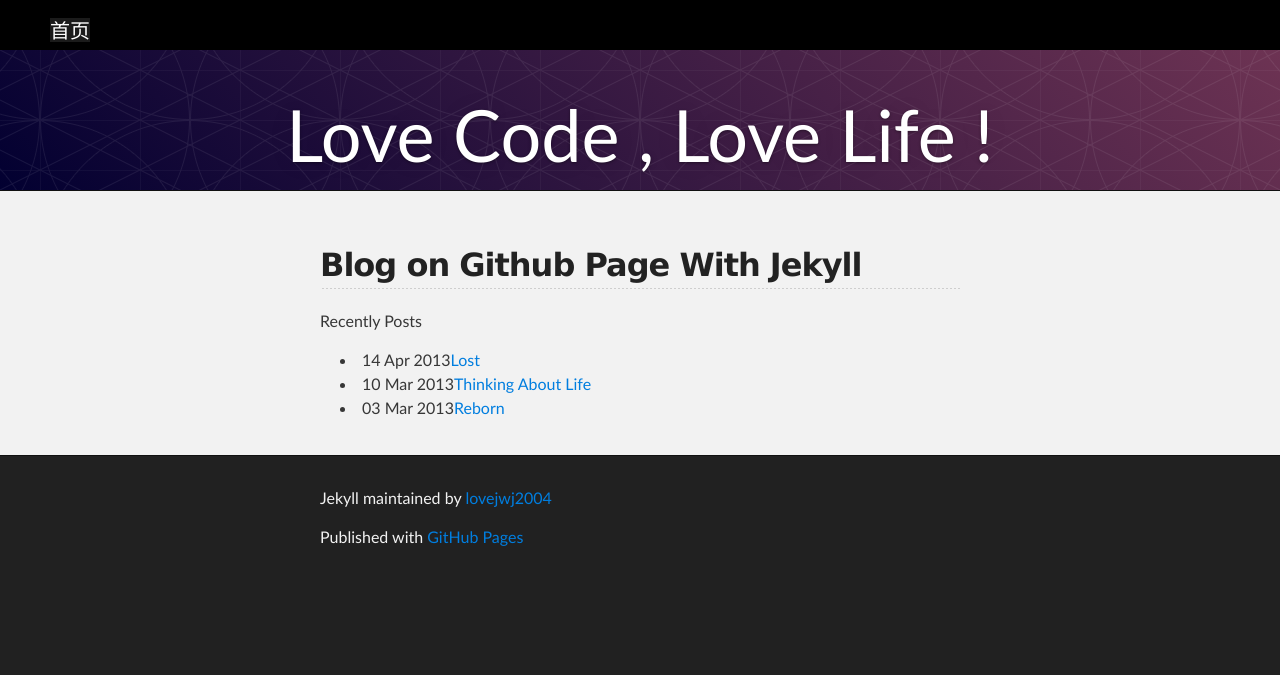
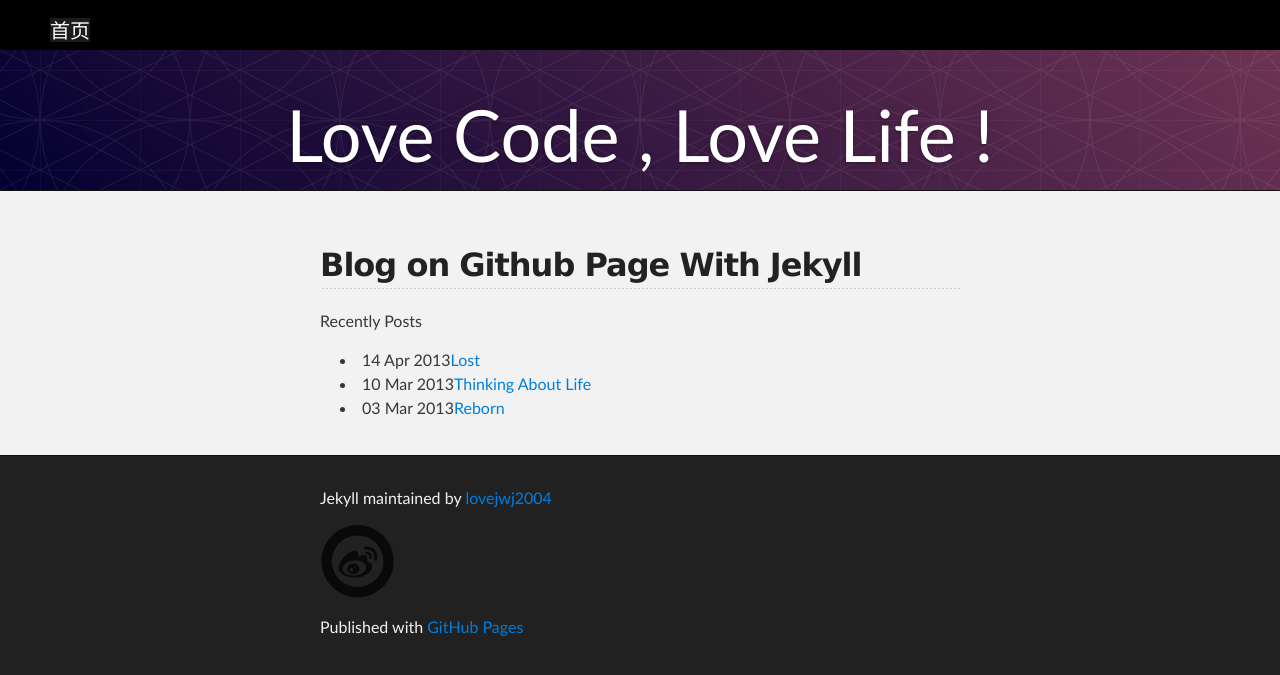
Before and after one commit to lovejwj2004/jekyll, a Jekyll site: the page built from index.html, in a window 1280 px wide. Shown: the top 675 px of the page. Built offline with Jekyll 4.4.1, drawn with Linux system fonts in a browser that asks for light colours.

Commit message:
add contact of sina

```diff
--- a/_layouts/default.html
+++ b/_layouts/default.html
@@ -49,6 +49,7 @@
     <div id="footer_wrap" class="outer">
       <footer class="inner">
         <p class="copyright">Jekyll maintained by <a href="https://github.com/lovejwj2004">lovejwj2004</a></p>
+        <a href="http://weibo.com/lovejwj2004?wvr=5&"><img src="images/contacts-weibo.png"></a>
         <p>Published with <a href="http://pages.github.com">GitHub Pages</a></p>
       </footer>
     </div>
--- a/stylesheets/stylesheet.css
+++ b/stylesheets/stylesheet.css
@@ -142,7 +142,7 @@ em {
 strong {
   font-weight: bold;
 }
-
+/*
 img {
   position: relative;
   margin: 0 auto;
@@ -156,7 +156,7 @@ img {
   -moz-box-shadow: 0 0 5px #ebebeb;
   -o-box-shadow: 0 0 5px #ebebeb;
   -ms-box-shadow: 0 0 5px #ebebeb;
-}
+}*/
 
 pre, code {
   width: 100%;
@@ -257,10 +257,10 @@ form {
   padding: 20px;
 }
 
-img {
+/*img {
   width: 100%;
   max-width: 100%;
-}
+}*/
 
 /*******************************************************************************
 Full-Width Styles
```
Also changed, not shown: images/contacts-weibo.png (added), 3 other files.
